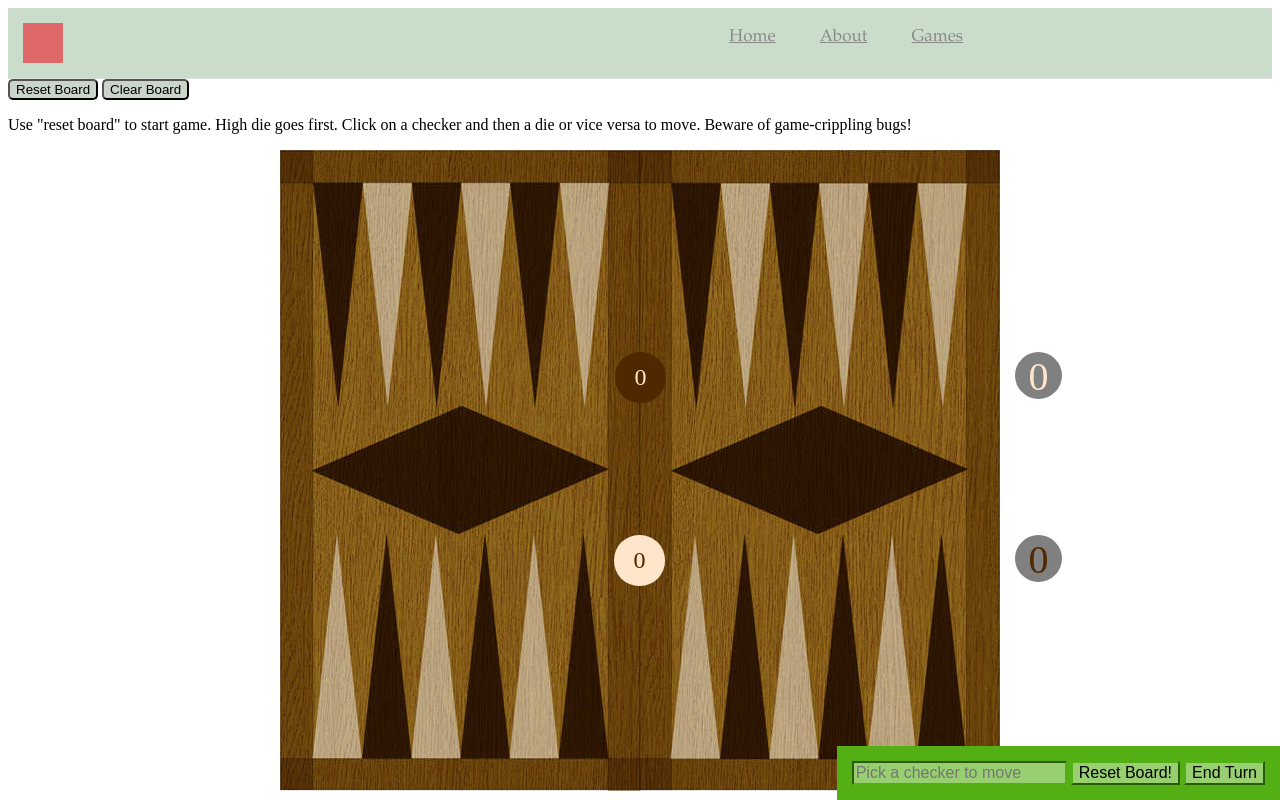
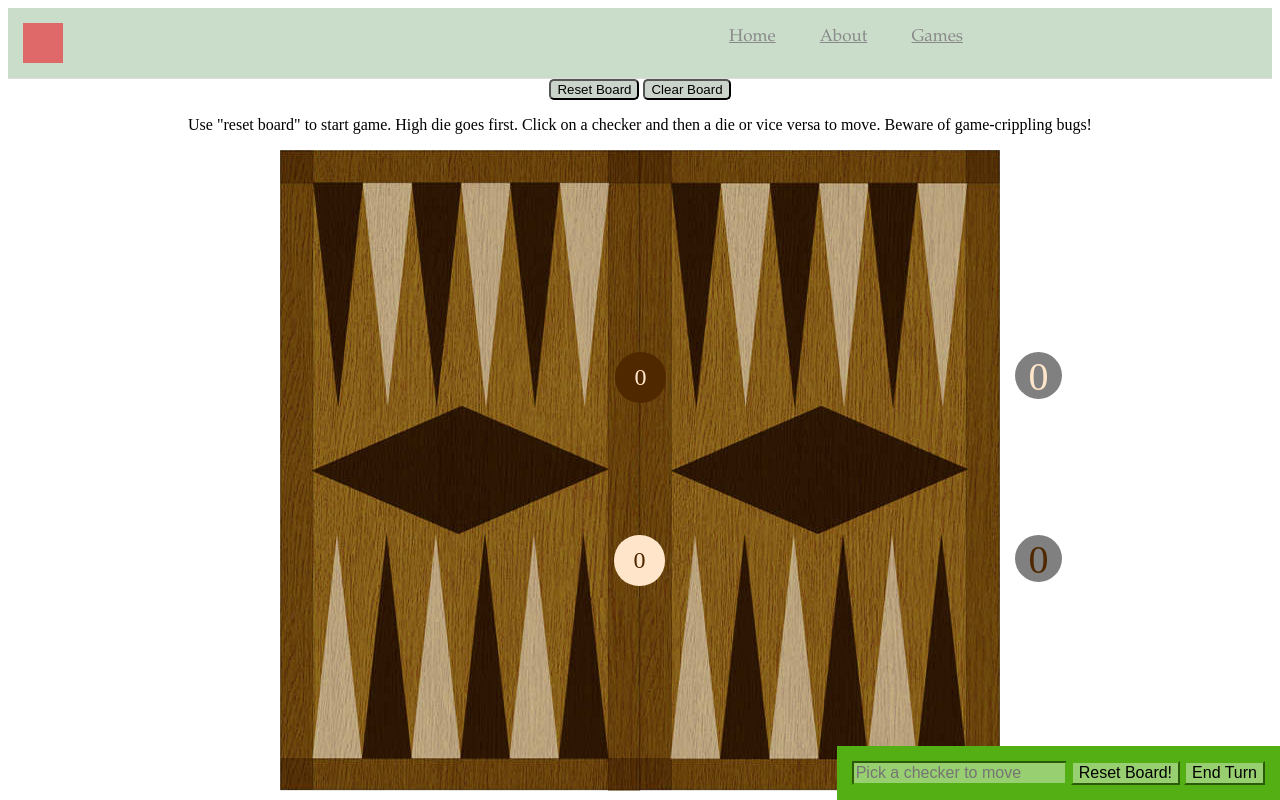
Before and after one commit to Mushiwulf/Mushiwulf.github.io, a plain HTML site: page index.html in a window 1280 px wide. Drawn offline with nearby package versions, Linux system fonts and the light colour scheme.

Commit message:
Center controls and text

```diff
--- a/stylesheet.css
+++ b/stylesheet.css
@@ -196,3 +196,6 @@ button {
     clear: both;
     margin: auto;
 }
+.backgammonControls {
+    text-align: center;
+}
```
